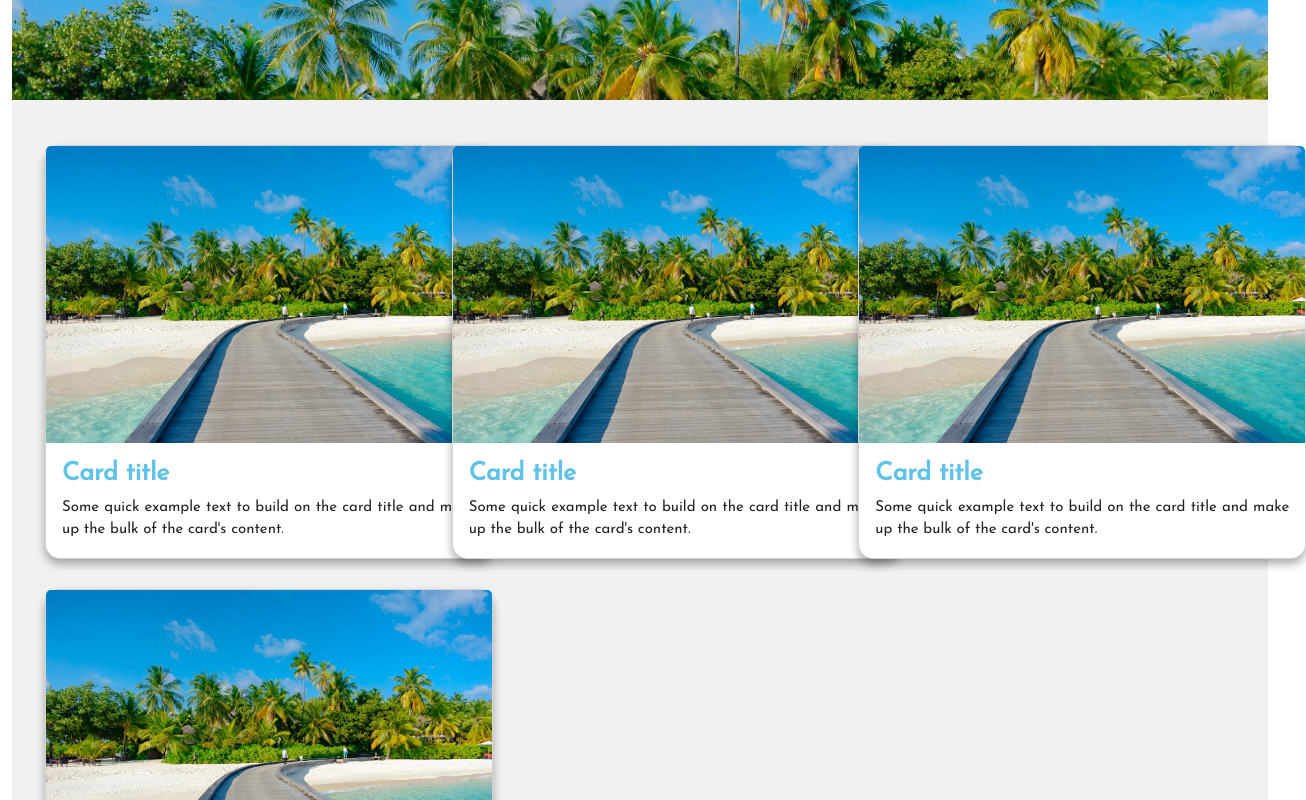
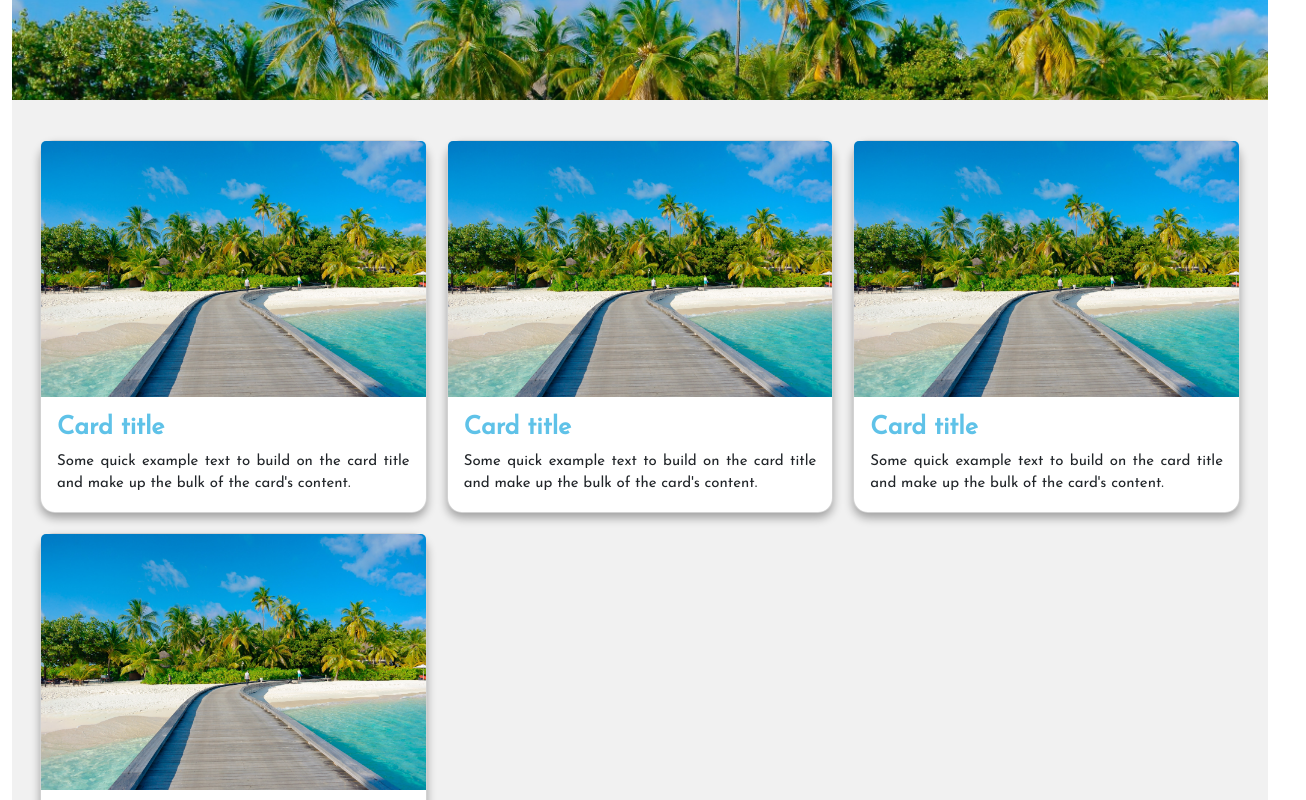
Before and after one commit to iamsergeo22/consult_project, a Vue app: page /service in a window 1280 px wide. Shown: the part 260-1060 px from the top of the page, 1306 px wide, since content can reach past the window. Built offline with nearby package versions, Linux system fonts and the light colour scheme.

Commit message:
new-update

```diff
--- a/src/views/ServicePage.vue
+++ b/src/views/ServicePage.vue
@@ -10,8 +10,9 @@
      <div class="service">
           <div class="row">
                <div class="col-lg-4">
-                    <div class="card" style="width: 28rem;">
-                         <img src="../assets/pexels-asad-photo-maldives-9482122.jpg" class="card-img-top" alt="...">
+                    <div class="card" style="width: 25rem;">
+                         <img src="../assets/pexels-asad-photo-maldives-9482122.jpg" class="card-img-top img-fluid"
+                              alt="...">
                          <div class="card-body">
                               <h5 class="card-title">Card title</h5>
                               <p class="card-text">Some quick example text to build on the card title and make up the
@@ -20,8 +21,9 @@
                     </div>
                </div>
                <div class="col-lg-4">
-                    <div class="card" style="width: 28rem;">
-                         <img src="../assets/pexels-asad-photo-maldives-9482122.jpg" class="card-img-top" alt="...">
+                    <div class="card" style="width: 25rem;">
+                         <img src="../assets/pexels-asad-photo-maldives-9482122.jpg" class="card-img-top img-fluid"
+                              alt="...">
                          <div class="card-body">
                               <h5 class="card-title">Card title</h5>
                               <p class="card-text">Some quick example text to build on the card title and make up the
@@ -30,8 +32,9 @@
                     </div>
                </div>
                <div class="col-lg-4">
-                    <div class="card" style="width: 28rem;">
-                         <img src="../assets/pexels-asad-photo-maldives-9482122.jpg" class="card-img-top" alt="...">
+                    <div class="card" style="width: 25rem;">
+                         <img src="../assets/pexels-asad-photo-maldives-9482122.jpg" class="card-img-top img-fluid"
+                              alt="...">
                          <div class="card-body">
                               <h5 class="card-title">Card title</h5>
                               <p class="card-text">Some quick example text to build on the card title and make up the
@@ -40,8 +43,9 @@
                     </div>
                </div>
                <div class="col-lg-4">
-                    <div class="card" style="width: 28rem;">
-                         <img src="../assets/pexels-asad-photo-maldives-9482122.jpg" class="card-img-top" alt="...">
+                    <div class="card" style="width: 25rem;">
+                         <img src="../assets/pexels-asad-photo-maldives-9482122.jpg" class="card-img-top img-fluid"
+                              alt="...">
                          <div class="card-body">
                               <h5 class="card-title">Card title</h5>
                               <p class="card-text">Some quick example text to build on the card title and make up the
@@ -123,12 +127,13 @@
      }
 
      .col-lg-4 {
-          padding: 15px;
+          padding: 10px;
      }
 
      .card {
           border-radius: 15px;
           box-shadow: 0 5px 10px #0005;
+          max-width: 100%;
      }
 
      .card-text {
```
